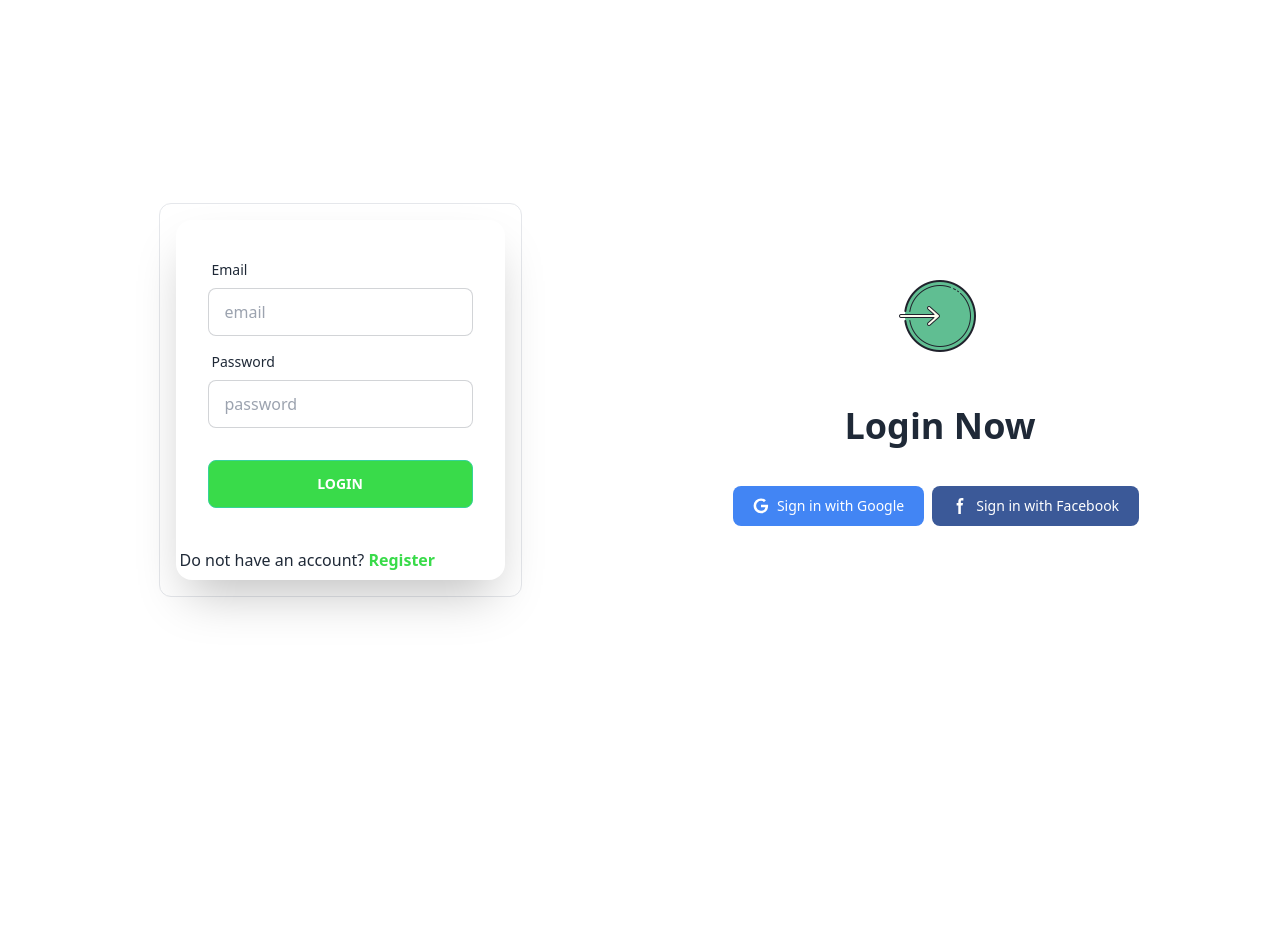
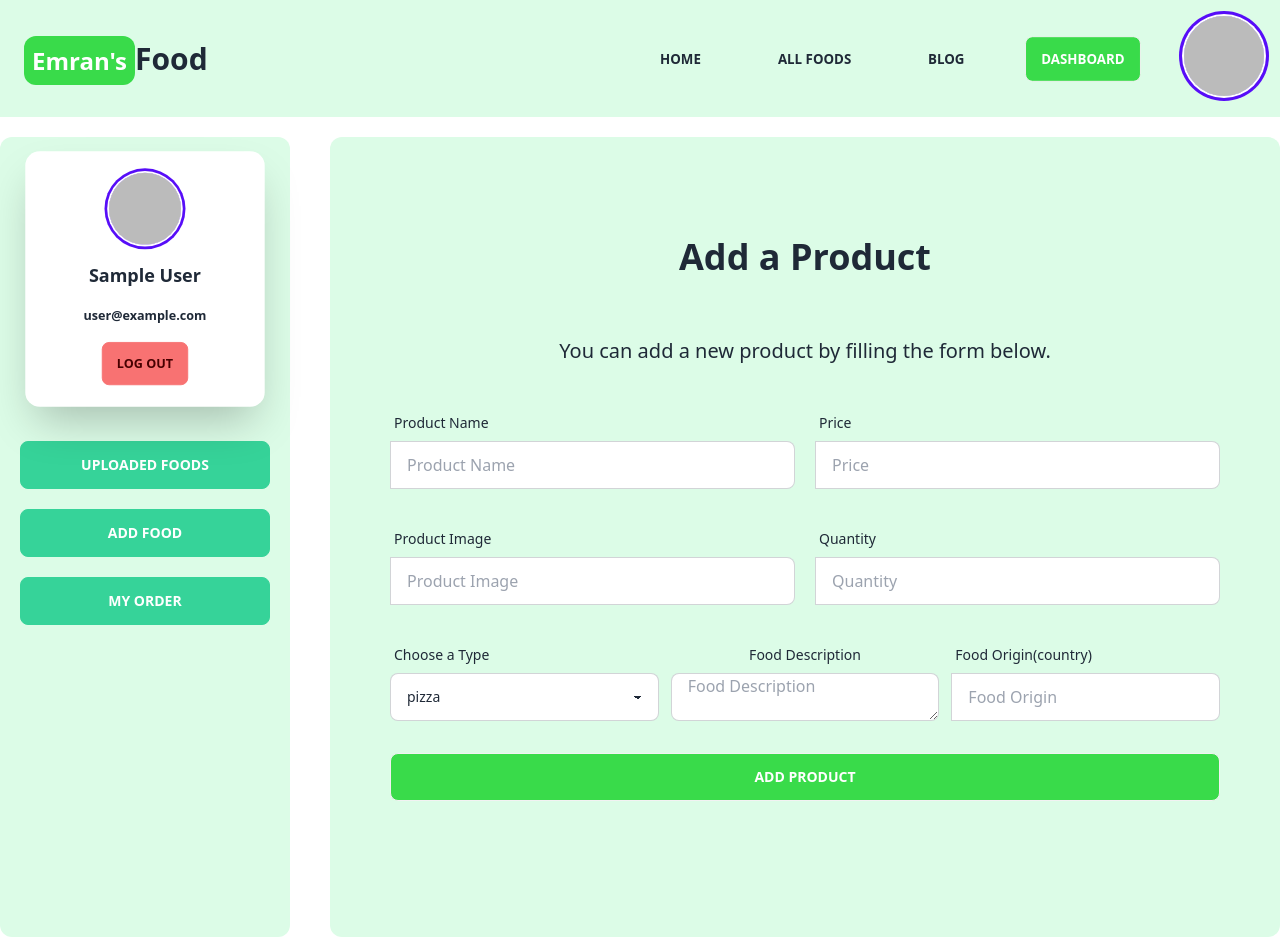
Before and after one commit to coderemran6910/Rastaurent-management-a11, a React (Vite) app: page /profile/addfood in a window 1280 px wide. Before the commit this address led to /login. Before the commit the page ends 800 px from the top, so only its background shows below. Built offline with nearby package versions, Linux system fonts and the light colour scheme; no server answers; sample sign-in values are in the browser's storage.

Commit message:
add featur of Search bar in All food page, and Show all food data from database

```diff
--- a/src/components/PrivateRoute.jsx
+++ b/src/components/PrivateRoute.jsx
@@ -5,7 +5,7 @@ const PrivateRoute = ({children}) => {
 const {user , isLoading} = useContext(AuthContext);
 
 if(isLoading){
-    return <span className="loading loading-ring loading-lg flex justify-center items-center "> </span>
+    return <div className="flex justify-center items-center h-screen "><span className="loading loading-ring loading-lg w-50 "> </span></div>
 }
 
 if(!user){
--- a/src/components/SingleFood.jsx
+++ b/src/components/SingleFood.jsx
@@ -1,20 +1,20 @@
 
 import dammyImg from "../assets/cicrle lemon.jpg";
 const SingleFood = ({food}) => {
-    const {foodname , price , foodcategory, quantity , foodimage } = food
+    const {name , price , image, quantity , category , country, auth, description } = food
     return (
         <div className="w-full max-w-sm bg-white border border-gray-200 rounded-lg shadow dark:bg-gray-800 dark:border-gray-700">
   <a href="#">
     <img
       className="p-8 rounded-t-lg"
-      src={dammyImg}
+      src={image}
       alt="product image"
     />
   </a>
   <div className="px-5 pb-5">
     <a href="#">
       <h5 className="text-xl font-semibold tracking-tight text-gray-900 dark:text-white">
-        {foodname}
+        {name}
       </h5>
     </a>
     <div className="flex items-center mt-2.5 mb-5">
--- a/src/components/UserProfileModal.jsx
+++ b/src/components/UserProfileModal.jsx
@@ -1,9 +1,31 @@
 import { AuthContext } from "../provider/AuthProvider";
 import { useContext } from "react";
 import { Link } from "react-router-dom";
+import Swal from "sweetalert2";
 
 const UserProfileModal = () => {
-  const { user } = useContext(AuthContext);
+  const { user , logOut } = useContext(AuthContext);
+
+  const handleLogOut=()=>{
+    logOut()
+    .then(()=>{
+        Swal.fire({
+            position: 'center',
+            icon: 'success',
+            title: 'Logged Out Successfully',
+            showConfirmButton: false,
+            timer: 1500,
+        })
+    })
+    .catch((err)=>{
+      Swal.fire({
+        icon: 'error',
+        title: 'Error',
+        text: err.message,
+      })
+    })
+  }
+
   return (
     <div className="relative">
     {/* Open the modal using document.getElementById('ID').showModal() method */}
@@ -15,6 +37,7 @@ const UserProfileModal = () => {
         <div className="w-20 rounded-full ring ring-primary ring-offset-base-100 ring-offset-2 ">
           <img src={user?.photoURL} alt="User Avatar" />
         </div>
+
       </div>
     </button>
 
@@ -32,7 +55,10 @@ const UserProfileModal = () => {
         <h3 className="text-lg font-bold mt-5">{user?.displayName}</h3>
         <strong className="mt-5">{user?.email}</strong>
         <Link to={"/profile"}><button className="btn btn-success mt-5">View Profile</button></Link>
+        <button onClick={handleLogOut} className="btn btn-error mt-5 ">Log Out</button>
       </div>
+
+
 
       <form method="dialog" className="modal-backdrop">
         <button>Close</button>
--- a/src/layout components/UserLayout.jsx
+++ b/src/layout components/UserLayout.jsx
@@ -3,8 +3,32 @@ import MainLayout from "./mainLayout";
 import { Outlet } from "react-router-dom";
 import { useContext } from "react";
 import { Link } from "react-router-dom";
+import Swal from "sweetalert2";
 const UserLayout = () => {
-    const { user } = useContext(AuthContext);
+
+  const { user , logOut } = useContext(AuthContext);
+    const handleLogOut=()=>{
+    logOut()
+    .then(()=>{
+        Swal.fire({
+            position: 'center',
+            icon: 'success',
+            title: 'Logged Out Successfully',
+            showConfirmButton: false,
+            timer: 1500,
+        })
+    })
+    .catch((err)=>{
+      Swal.fire({
+        icon: 'error',
+        title: 'Error',
+        text: err.message,
+      })
+    })
+  }
+
+
+
   return (
     <div>
       <MainLayout>
@@ -20,6 +44,7 @@ const UserLayout = () => {
                 </div>
                 <h3 className="text-xl font-bold mt-5">{user?.displayName}</h3>
                 <strong className="mt-5 text-sm">{user?.email}</strong>
+                <button onClick={handleLogOut} className="btn btn-error mt-5 ">Log Out</button>
 
               </div>
               </div>
--- a/src/layout components/mainLayout.jsx
+++ b/src/layout components/mainLayout.jsx
@@ -4,55 +4,36 @@ import { AuthContext } from "../provider/AuthProvider";
 import Swal from "sweetalert2";
 import UserProfileModal from "../components/UserProfileModal";
 const MainLayout = ({ children }) => {
-  const { user, logOut } = useContext(AuthContext);
+  const { user } = useContext(AuthContext);
 
-  const handleLOgOut = () => {
-    logOut()
-      .then(() => {
-        Swal.fire({
-          position: "center",
-          icon: "success",
-          title: "Logout successfully",
-          showConfirmButton: true,
-        });
-      })
-      .catch((error) => {
-        Swal.fire({
-          position: "center",
-          icon: "error",
-          title: error.message,
-          showConfirmButton: true,
-        });
-      });
-  };
+
 
   const menu = (
     <>
       <NavLink className="btn btn-ghost  " to={"/"}>
-        {" "}
-        Home{" "}
+
+        Home
       </NavLink>
       <NavLink className="btn btn-ghost  " to={"/allfoods"}>
-        {" "}
-        All Foods{" "}
+
+        All Foods
       </NavLink>
       <NavLink className="btn btn-ghost  " to={"/blog"}>
-        {" "}
-        Blog{" "}
+
+        Blog
       </NavLink>
 
       {user ? (
         <>
-          <NavLink onClick={handleLOgOut} className="btn   bg-red-500  ">
-            {" "}
-            Log Out{" "}
+          <NavLink to={'/profile'} className="btn   bg-red-500 hover:bg-red-600 text-white">
+          Dashboard
           </NavLink>
         </>
       ) : (
         <>
           <NavLink className="btn btn-ghost  " to={"/login"}>
-            {" "}
-            Login{" "}
+
+            Login
           </NavLink>
         </>
       )}
@@ -90,11 +71,11 @@ const MainLayout = ({ children }) => {
 
             {/* Logo */}
             <div className="flex-1 px-2 mx-2 text-3xl font-extrabold ">
-              {" "}
+
               <span className="bg-[#39DB4A] text-white p-2 rounded-xl text-2xl">
                 Emran's
-              </span>{" "}
-              Food{" "}
+              </span>
+              Food
             </div>
 
             <div className="flex-none hidden lg:block">
--- a/src/pages/AllFoods.jsx
+++ b/src/pages/AllFoods.jsx
@@ -1,33 +1,154 @@
 import axios from "axios";
 import SearchInput from "../utility/SearchInput";
-import {useState, useEffect} from "react";
+import { useState, useEffect } from "react";
 import SingleFood from "../components/SingleFood";
 import Title from "../utility/Title";
+
 const AllFoods = () => {
-
-    const [allFood, setAllFood] = useState([])
+  const [allFood, setAllFood] = useState([]);
+  const [searchQuery, setSearchQuery] = useState("");
+  const [filteredFood, setFilteredFood] = useState([]);
 
   useEffect(() => {
-        axios.get('/allFoods.json')
-        .then(res => {
+    // Fetch data from your API
+    axios.get("http://localhost:5000/api/v1/foods").then((res) => {
+      setAllFood(res.data);
+      // Initialize filteredFood with allFood
+      setFilteredFood(res.data);
+    });
+  }, []);
 
-            setAllFood(res.data)
-        })
-    }, [])
-
+  // Function to handle search input change
+  const handleSearchInputChange = (event) => {
+    const query = event.target.value.toLowerCase();
+    setSearchQuery(query);
+    // Filter the allFood array based on the search query
+    const filteredResults = allFood.filter((food) =>
+      food.name.toLowerCase().includes(searchQuery)
+    );
+    setFilteredFood(filteredResults);
+  };
 
   return (
     <div className="container mx-auto max-w-7xl">
       <div className="py-10">
-          <SearchInput></SearchInput>
+        {/* <SearchInput onChange={handleSearchInputChange} value={searchQuery} /> */}
+        {/* Srarch Box start */}
+        <div>
+          <div className="flex">
+            <label
+              htmlFor="search-dropdown"
+              className="mb-2 text-sm font-medium text-gray-900 sr-only dark:text-white"
+            >
+              Your Email
+            </label>
+            <button
+              id="dropdown-button"
+              data-dropdown-toggle="dropdown"
+              className="flex-shrink-0 z-10 inline-flex items-center py-2.5 px-4 text-sm font-medium text-center text-gray-900 bg-gray-100 border border-gray-300 rounded-l-lg hover:bg-gray-200 focus:ring-4 focus:outline-none focus:ring-gray-100 dark:bg-gray-700 dark:hover:bg-gray-600 dark:focus:ring-gray-700 dark:text-white dark:border-gray-600"
+              type="button"
+            >
+              All categories{" "}
+              <svg
+                className="w-2.5 h-2.5 ml-2.5"
+                aria-hidden="true"
+                xmlns="http://www.w3.org/2000/svg"
+                fill="none"
+                viewBox="0 0 10 6"
+              >
+                <path
+                  stroke="currentColor"
+                  strokeLinecap="round"
+                  strokeLinejoin="round"
+                  strokeWidth={2}
+                  d="m1 1 4 4 4-4"
+                />
+              </svg>
+            </button>
+            <div
+              id="dropdown"
+              className="z-10 hidden bg-white divide-y divide-gray-100 rounded-lg shadow w-44 dark:bg-gray-700"
+            >
+              <ul
+                className="py-2 text-sm text-gray-700 dark:text-gray-200"
+                aria-labelledby="dropdown-button"
+              >
+                <li>
+                  <button
+                    type="button"
+                    className="inline-flex w-full px-4 py-2 hover:bg-gray-100 dark:hover:bg-gray-600 dark:hover:text-white"
+                  >
+                    Mockups
+                  </button>
+                </li>
+                <li>
+                  <button
+                    type="button"
+                    className="inline-flex w-full px-4 py-2 hover:bg-gray-100 dark:hover:bg-gray-600 dark:hover:text-white"
+                  >
+                    Templates
+                  </button>
+                </li>
+                <li>
+                  <button
+                    type="button"
+                    className="inline-flex w-full px-4 py-2 hover:bg-gray-100 dark:hover:bg-gray-600 dark:hover:text-white"
+                  >
+                    Design
+                  </button>
+                </li>
+                <li>
+                  <button
+                    type="button"
+                    className="inline-flex w-full px-4 py-2 hover:bg-gray-100 dark:hover:bg-gray-600 dark:hover:text-white"
+                  >
+                    Logos
+                  </button>
+                </li>
+              </ul>
+            </div>
+            <div className="relative w-full">
+              <input
+                onChange={handleSearchInputChange}
+                type="search"
+                id="search-dropdown"
+                className="block p-2.5 w-full z-20 text-sm text-gray-900 bg-gray-50 rounded-r-lg border-l-gray-50 border-l-2 border border-gray-300 focus:ring-blue-500 focus:border-blue-500 dark:bg-gray-700 dark:border-l-gray-700  dark:border-gray-600 dark:placeholder-gray-400 dark:text-white dark:focus:border-blue-500"
+                placeholder="Search Mockups, Logos, Design Templates..."
+                required=""
+              />
+              <button
+                type="submit"
+                className="absolute top-0 right-0 p-2.5 text-sm font-medium h-full text-white bg-blue-700 rounded-r-lg border border-blue-700 hover:bg-blue-800 focus:ring-4 focus:outline-none focus:ring-blue-300 dark:bg-blue-600 dark:hover:bg-blue-700 dark:focus:ring-blue-800"
+              >
+                <svg
+                  className="w-4 h-4"
+                  aria-hidden="true"
+                  xmlns="http://www.w3.org/2000/svg"
+                  fill="none"
+                  viewBox="0 0 20 20"
+                >
+                  <path
+                    stroke="currentColor"
+                    strokeLinecap="round"
+                    strokeLinejoin="round"
+                    strokeWidth={2}
+                    d="m19 19-4-4m0-7A7 7 0 1 1 1 8a7 7 0 0 1 14 0Z"
+                  />
+                </svg>
+                <span className="sr-only">Search</span>
+              </button>
+            </div>
+          </div>
+        </div>
+        {/* Srarch Box end */}
       </div>
 
-           <Title> All Foods: {allFood.length} </Title>
+      <Title> All Foods: {filteredFood.length} </Title>
 
-           <div className="grid grid-cols-1 md:grid-cols-2 lg:grid-cols-4 gap-5">
-            {
-                allFood.map(food => <SingleFood key={food.foodname} food={food}></SingleFood>)
-            }
+      <div className="grid grid-cols-1 md:grid-cols-2 lg:grid-cols-2 gap-5  justify-items-center">
+        {filteredFood.map((food) => (
+          <SingleFood key={food.foodname} food={food}></SingleFood>
+        ))}
       </div>
     </div>
   );
--- a/src/pages/userPages/AddFood.jsx
+++ b/src/pages/userPages/AddFood.jsx
@@ -1,13 +1,80 @@
+import Swal from "sweetalert2";
 import Title from "../../utility/Title";
+import axios from "axios";
+import { AuthContext } from "../../provider/AuthProvider";
+import { useContext } from "react";
+const AddFood = () => {
+    const {user} = useContext(AuthContext)
 
-const AddFood = () => {
+    console.log(user);
+
+    const handleAddFood = (event) => {
+        event.preventDefault();
+        const form = event.target;
+        const name = form.name.value;
+        const price = parseFloat(form.price.value);
+        const image = form.image.value;
+        const quantity = parseInt(form.quantity.value, 10);
+        const category = form.category.value;
+        const description = form.description.value;
+        const country = form.country.value;
+
+        if (isNaN(price) || isNaN(quantity)) {
+            Swal.fire({
+                icon: 'error',
+                title: 'Invalid Input',
+                text: 'Price and Quantity must be valid numbers.',
+            });
+        } else {
+            const foodData = {
+                name,
+                price,
+                image,
+                quantity,
+                category,
+                description,
+                country,
+                auth: user.displayName
+            };
+
+            axios.post("http://localhost:5000/api/v1/foods", foodData)
+                .then((res) => {
+                    if (res.data.insertedId) {
+                        Swal.fire({
+                            position: 'center',
+                            icon: 'success',
+                            title: 'Food added successfully',
+                            showConfirmButton: false,
+                            timer: 1500,
+                        });
+                        form.reset(); // Clear the form after success
+                    } else {
+                        Swal.fire({
+                            icon: 'error',
+                            title: 'Error',
+                            text: 'Failed to add the food.',
+                        });
+                    }
+                })
+                .catch((error) => {
+                    console.log(error)
+                    Swal.fire({
+                        icon: 'error',
+                        title: 'Error',
+                        text: 'An error occurred while adding the food. Please try again later.',
+                    });
+                });
+        }
+    };
+
+
     return (
         <div className=" px-10">
         <div className="py-10">
         <Title>Add a Product</Title>
         <p className="text-center text-md md:text-xl  md:max-w-7xl mx-auto mt-5"> You can add a new product by filling the form below.  </p>
         </div>
-        <form className="max-w-7xl mx-auto ">
+        <form onSubmit={handleAddFood} className="max-w-7xl mx-auto  ">
 
             {/* Name and Price */}
           <div className="md:flex mb-8 gap-5">
@@ -79,25 +146,42 @@ const AddFood = () => {
               <label className="label">
                 <span className="label-text">Choose a Type</span>
               </label>
-              <select name="type" className="select select-bordered w-full ">
-                <option value="Mobile">Mobile</option>
-                <option value="Computer">Computer</option>
-                <option value="Laptop">Laptop</option>
-                <option value="Headphone">Headphone</option>
-                <option value="Camra">Camra</option>
-                <option value="Non Type ">Quick Sort</option>
+              <select name="category" type="text" className="select select-bordered w-full ">
+                <option value="pizza">pizza</option>
+                <option value="meat">meat</option>
+                <option value="salad">salad</option>
+                <option value="rice">rice</option>
+                <option value="sushi">sushi</option>
+                <option value="burger ">burger</option>
+                <option value="indian ">indian</option>
+                <option value="sandwich ">sandwich</option>
+                <option value="soup ">soup</option>
               </select>
             </div>
 
             <div className="form-control md:w-1/2 ">
               <label className="label">
-                <span className="label-text w-full text-center">Short Description</span>
+                <span className="label-text w-full text-center">Food Description</span>
               </label>
               <textarea
-                placeholder="Short Description"
+                placeholder="Food Description"
                 className="input input-bordered w-full"
-                name="shortDescription"
+                name="description"
               ></textarea>
+            </div>
+
+            <div className="form-control md:w-1/2">
+              <label className="label">
+                <span className="label-text">Food Origin(country)</span>
+              </label>
+              <label className="input-group">
+                <input
+                  type="text"
+                  name="country"
+                  placeholder="Food Origin"
+                  className="input input-bordered w-full"
+                />
+              </label>
             </div>
 
           </div>
--- a/src/provider/AuthProvider.jsx
+++ b/src/provider/AuthProvider.jsx
@@ -60,7 +60,8 @@ useEffect(() => {
     createUser,
     signIn,
     logOut,
-    googleSignIn
+    googleSignIn,
+    isLoading
   };
 
   return (
```
Lines whose indentation alone changed are shown as unchanged.
